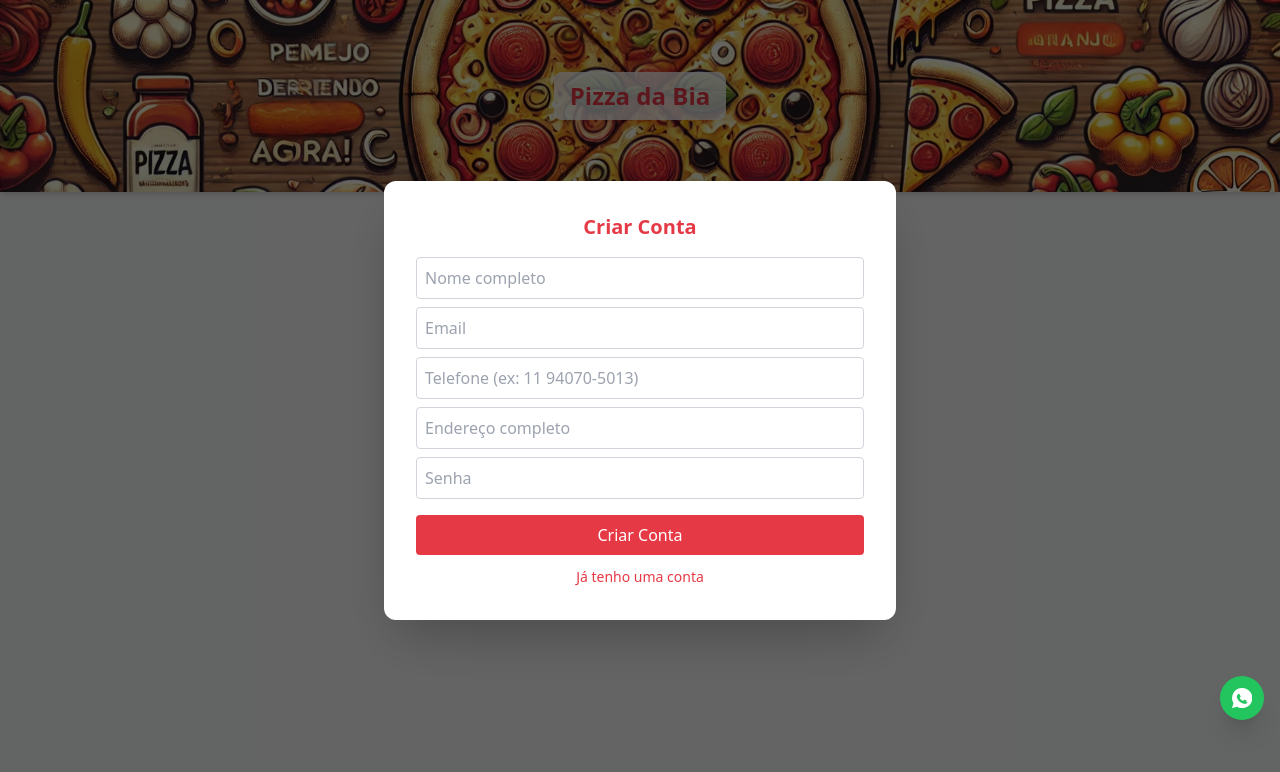
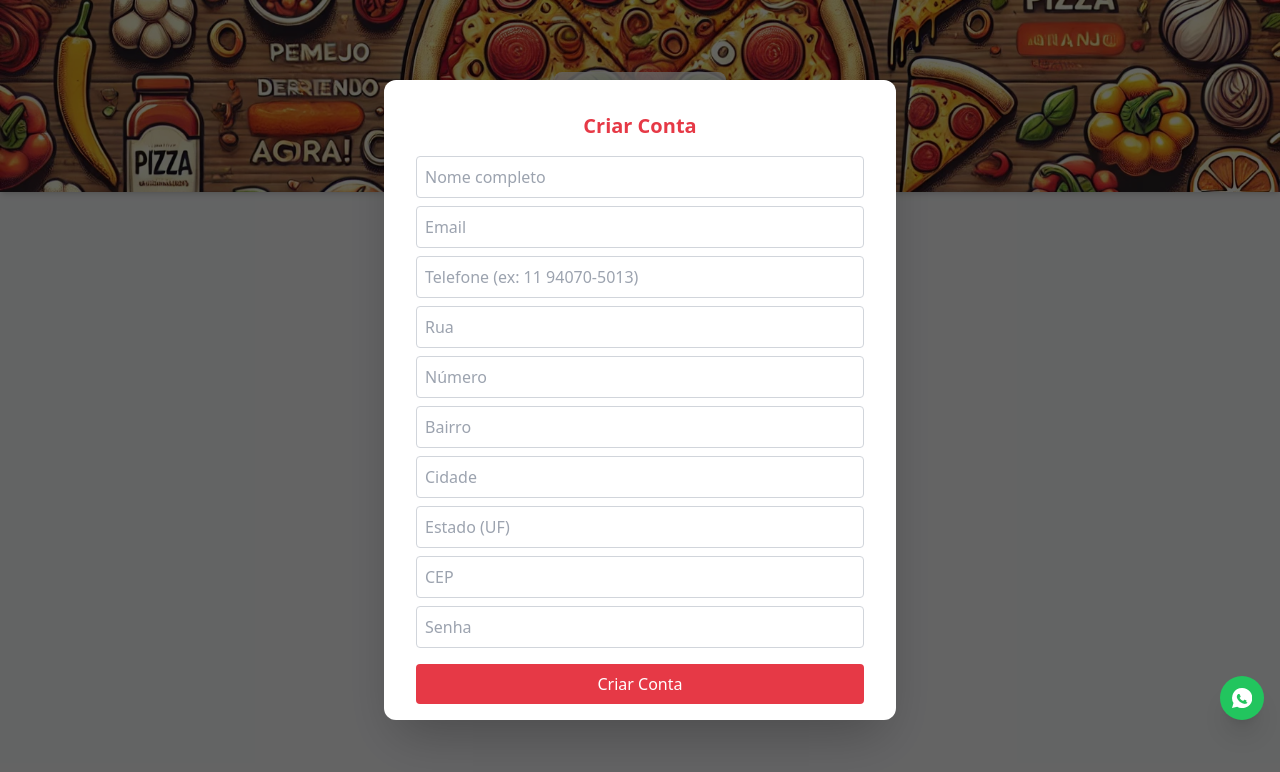
Before and after one commit to Shouked/pizzaria-frontend, a React (Create React App) app: page / in a window 1280 px wide. Both pictures are taken after a click on the button "Criar conta". Shown: the top 772 px of the page. Built offline with nearby package versions, Linux system fonts and the light colour scheme; no server answers.

Commit message:
Atualizar o Register.js

```diff
--- a/src/components/Register.js
+++ b/src/components/Register.js
@@ -11,18 +11,21 @@ const Register = ({ setIsRegisterOpen, setIsLoginOpen, setIsLoggedIn, setUser })
     email: '',
     phone: '',
     password: '',
-    address: ''
+    street: '',
+    number: '',
+    neighborhood: '',
+    city: '',
+    state: '',
+    zip: ''
   });
 
   const handleChange = (e) => {
     const { name, value } = e.target;
 
     if (name === 'phone') {
-      const numericValue = value.replace(/\D/g, '');
-      const masked = numericValue
-        .replace(/^(\d{2})(\d{5})(\d{4}).*/, '$1 $2-$3')
-        .substring(0, 13);
-      setForm({ ...form, [name]: masked });
+      const numeric = value.replace(/\D/g, '');
+      const masked = numeric.replace(/^(\d{2})(\d{5})(\d{4}).*/, '$1 $2-$3').substring(0, 13);
+      setForm({ ...form, phone: masked });
     } else {
       setForm({ ...form, [name]: value });
     }
@@ -36,11 +39,23 @@ const Register = ({ setIsRegisterOpen, setIsLoginOpen, setIsLoggedIn, setUser })
       }
 
       const payload = {
-        ...form,
-        tenantId
+        name: form.name,
+        email: form.email,
+        phone: form.phone,
+        password: form.password,
+        tenantId,
+        address: {
+          street: form.street,
+          number: form.number,
+          neighborhood: form.neighborhood,
+          city: form.city,
+          state: form.state,
+          zip: form.zip
+        }
       };
 
-      const res = await api.post(`/auth/${tenantId}/register`, payload); // tenantId na URL
+      const res = await api.post(`/auth/register`, payload);
+
       const { token, user } = res.data;
 
       localStorage.setItem('token', token);
@@ -59,65 +74,46 @@ const Register = ({ setIsRegisterOpen, setIsLoginOpen, setIsLoggedIn, setUser })
     <div>
       <h2 className="text-xl font-semibold mb-4 text-center text-[#e63946]">Criar Conta</h2>
 
-      <input
-        name="name"
-        type="text"
-        placeholder="Nome completo"
-        value={form.name}
-        onChange={handleChange}
-        className="w-full border border-gray-300 p-2 rounded mb-2"
-      />
+      <input name="name" type="text" placeholder="Nome completo" value={form.name} onChange={handleChange}
+        className="w-full border border-gray-300 p-2 rounded mb-2" />
 
-      <input
-        name="email"
-        type="email"
-        placeholder="Email"
-        value={form.email}
-        onChange={handleChange}
-        className="w-full border border-gray-300 p-2 rounded mb-2"
-      />
+      <input name="email" type="email" placeholder="Email" value={form.email} onChange={handleChange}
+        className="w-full border border-gray-300 p-2 rounded mb-2" />
 
-      <input
-        name="phone"
-        type="text"
-        placeholder="Telefone (ex: 11 94070-5013)"
-        value={form.phone}
-        onChange={handleChange}
-        className="w-full border border-gray-300 p-2 rounded mb-2"
-      />
+      <input name="phone" type="text" placeholder="Telefone (ex: 11 94070-5013)" value={form.phone} onChange={handleChange}
+        className="w-full border border-gray-300 p-2 rounded mb-2" />
 
-      <input
-        name="address"
-        type="text"
-        placeholder="Endereço completo"
-        value={form.address}
-        onChange={handleChange}
-        className="w-full border border-gray-300 p-2 rounded mb-2"
-      />
+      <input name="street" type="text" placeholder="Rua" value={form.street} onChange={handleChange}
+        className="w-full border border-gray-300 p-2 rounded mb-2" />
 
-      <input
-        name="password"
-        type="password"
-        placeholder="Senha"
-        value={form.password}
-        onChange={handleChange}
-        className="w-full border border-gray-300 p-2 rounded mb-4"
-      />
+      <input name="number" type="text" placeholder="Número" value={form.number} onChange={handleChange}
+        className="w-full border border-gray-300 p-2 rounded mb-2" />
 
-      <button
-        onClick={handleRegister}
-        className="bg-[#e63946] text-white px-4 py-2 rounded w-full mb-2 hover:bg-red-600 transition"
-      >
+      <input name="neighborhood" type="text" placeholder="Bairro" value={form.neighborhood} onChange={handleChange}
+        className="w-full border border-gray-300 p-2 rounded mb-2" />
+
+      <input name="city" type="text" placeholder="Cidade" value={form.city} onChange={handleChange}
+        className="w-full border border-gray-300 p-2 rounded mb-2" />
+
+      <input name="state" type="text" placeholder="Estado (UF)" value={form.state} onChange={handleChange}
+        className="w-full border border-gray-300 p-2 rounded mb-2" />
+
+      <input name="zip" type="text" placeholder="CEP" value={form.zip} onChange={handleChange}
+        className="w-full border border-gray-300 p-2 rounded mb-2" />
+
+      <input name="password" type="password" placeholder="Senha" value={form.password} onChange={handleChange}
+        className="w-full border border-gray-300 p-2 rounded mb-4" />
+
+      <button onClick={handleRegister}
+        className="bg-[#e63946] text-white px-4 py-2 rounded w-full mb-2 hover:bg-red-600 transition">
         Criar Conta
       </button>
 
-      <button
-        onClick={() => {
-          setIsRegisterOpen(false);
-          setIsLoginOpen(true);
-        }}
-        className="text-sm text-[#e63946] hover:underline w-full text-center mt-1"
-      >
+      <button onClick={() => {
+        setIsRegisterOpen(false);
+        setIsLoginOpen(true);
+      }}
+        className="text-sm text-[#e63946] hover:underline w-full text-center mt-1">
         Já tenho uma conta
       </button>
     </div>
```
